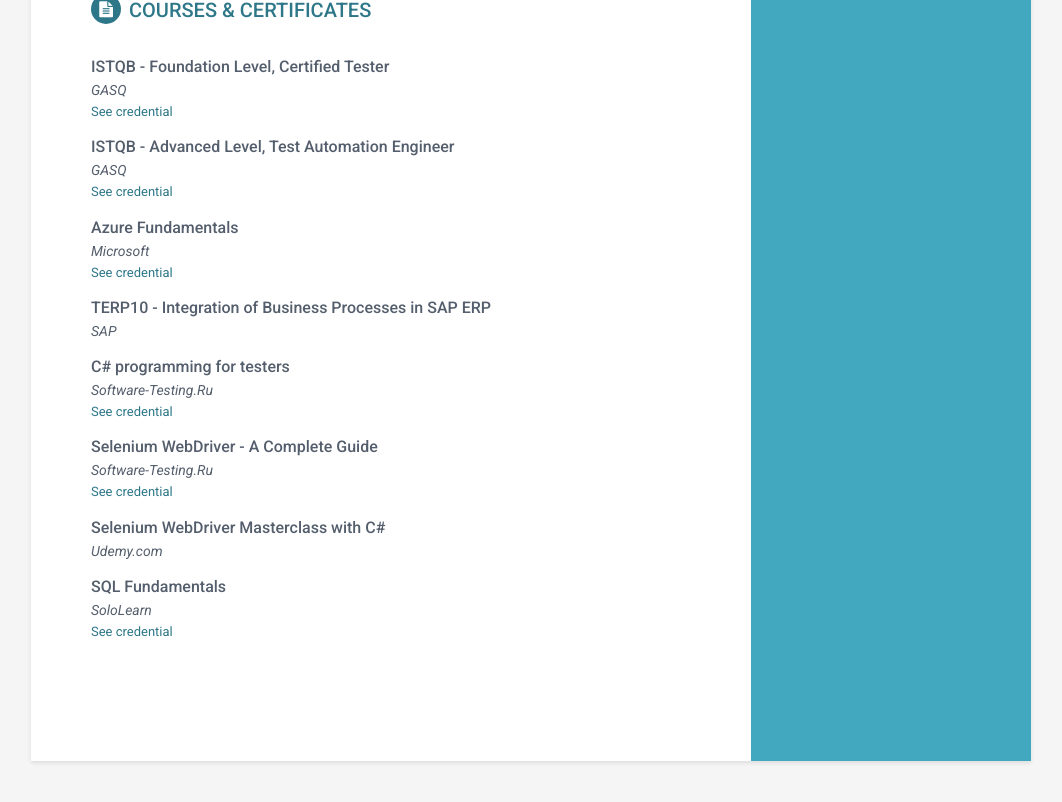
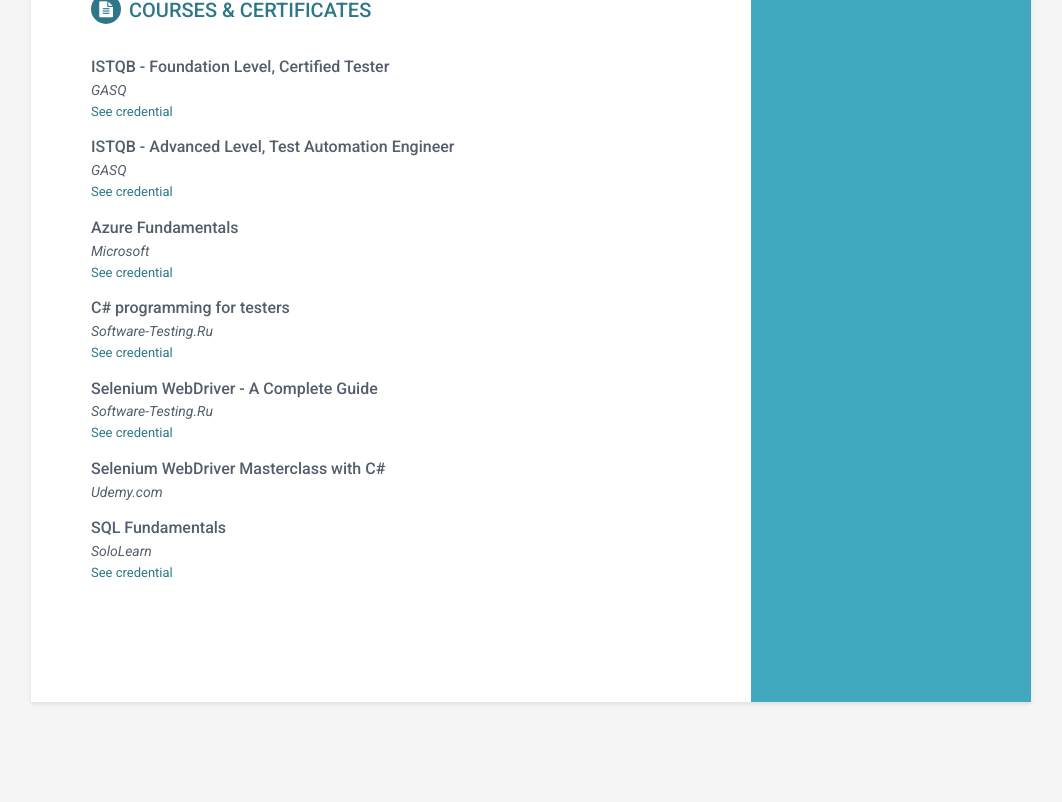
Before and after one commit to alexhurs/alexhurs.github.io, a Jekyll site: the page built from index.html, in a window 1280 px wide, cut to the strip 885-1706 px from the top of the page. Shown: the top 802 px of the strip, without its empty margins (109-1171 px from the left). Built offline with Jekyll 4.4.1, drawn with Linux system fonts in a browser that asks for light colours; after the commit the page ends 1647 px from its top, so only the background shows below that.

Commit message:
Update publications.yml

```diff
--- a/_data/publications.yml
+++ b/_data/publications.yml
@@ -12,10 +12,6 @@
     title: Azure Fundamentals
     authors: Microsoft
     link: "https://imgur.com/3StnllS"
-  - paper:
-    title: TERP10 - Integration of Business Processes in SAP ERP
-    authors: SAP
-    link:
   - paper:
     title: C# programming for testers
     authors: Software-Testing.Ru
```
